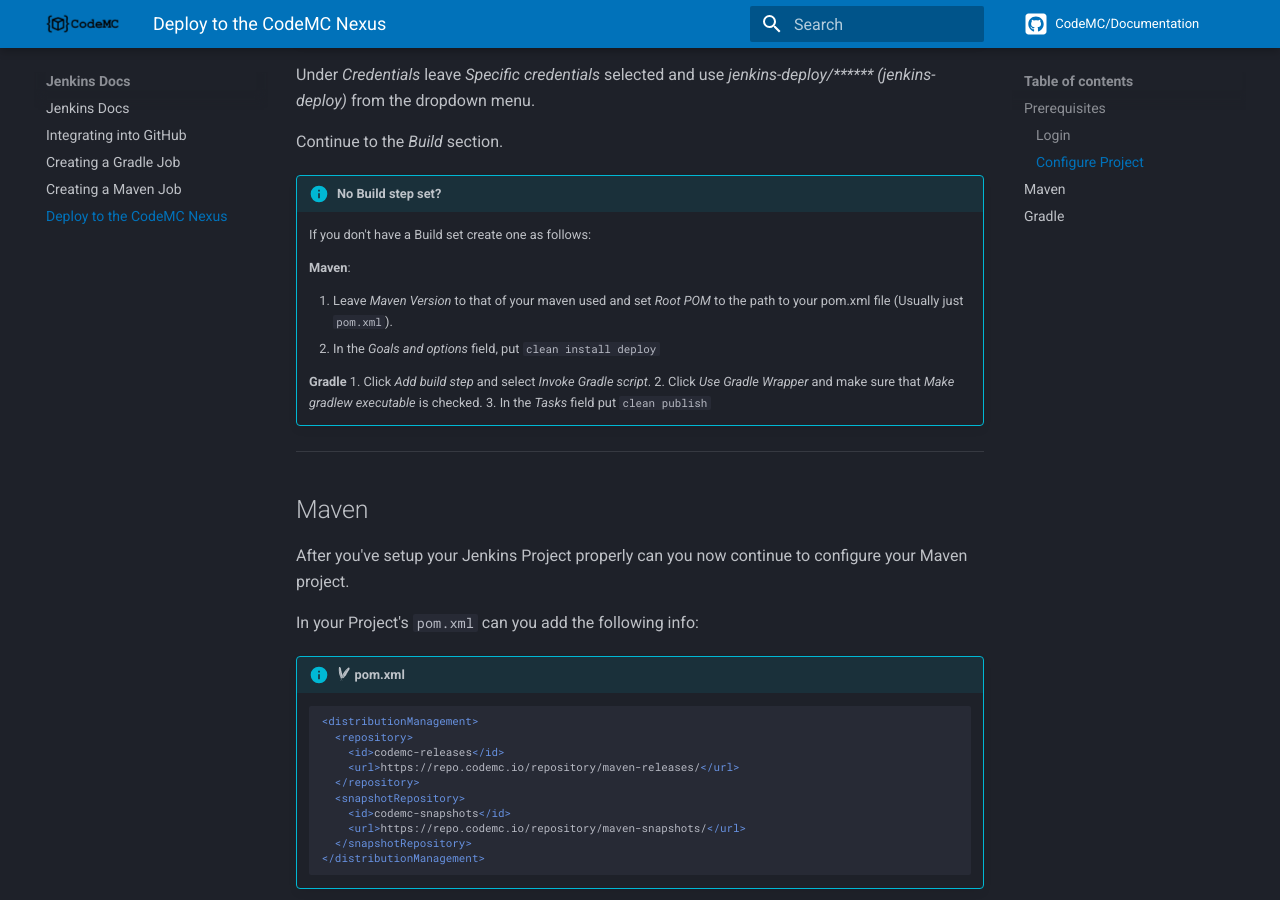
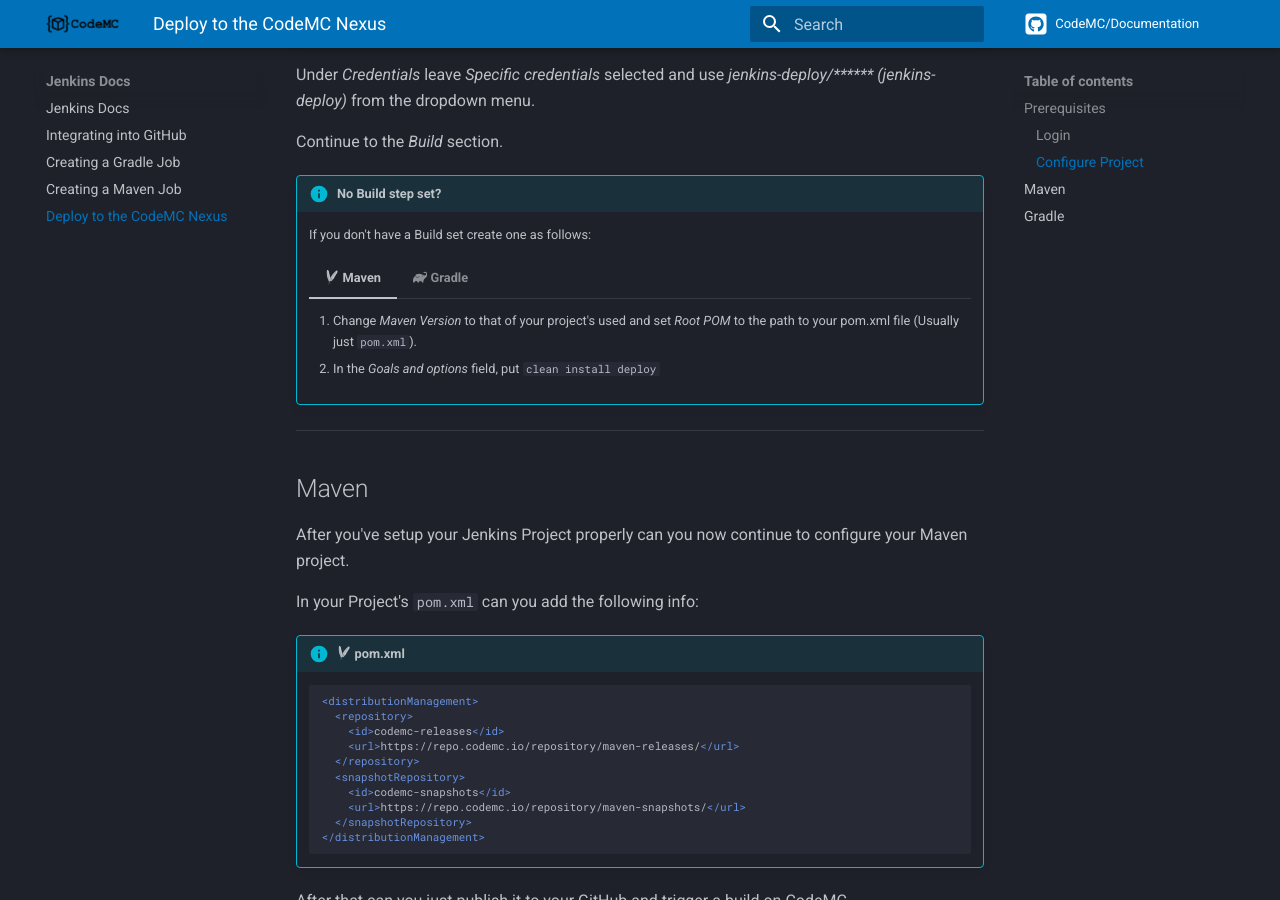
Before and after one commit to CodeMC/Documentation, an MkDocs documentation site: the page built from docs/jenkins/deploy.md, in a window 1280 px wide and 900 px high, scrolled down 1081 px. Built offline with MkDocs 1.6.1 and Material for MkDocs 9.7.7, drawn with Linux system fonts in a browser that asks for light colours; comment, search, counter and statistics services are not loaded.

Commit message:
Use tabs for Build step

```diff
--- a/docs/jenkins/deploy.md
+++ b/docs/jenkins/deploy.md
@@ -30,15 +30,14 @@ Continue to the *Build* section.
 !!! info "No Build step set?"
     If you don't have a Build set create one as follows:
 
-    **Maven**:
+    === ":brands-maven: Maven"
+        1. Change *Maven Version* to that of your project's used and set *Root POM* to the path to your pom.xml file (Usually just `pom.xml`).
+        2. In the *Goals and options* field, put `clean install deploy`
 
-    1. Leave *Maven Version* to that of your maven used and set *Root POM* to the path to your pom.xml file (Usually just `pom.xml`).
-    2. In the *Goals and options* field, put `clean install deploy`
-
-    **Gradle**
-    1. Click *Add build step* and select *Invoke Gradle script*.
-    2. Click *Use Gradle Wrapper* and make sure that *Make gradlew executable* is checked.
-    3. In the *Tasks* field put `clean publish`
+    === ":brands-gradle: Gradle"
+        1. Click *Add build step* and select *Invoke Gradle script*.
+        2. Click *Use Gradle Wrapper* and make sure that *Make gradlew executable* is checked.
+        3. In the *Tasks* field put `clean publish`
 
 ----
 ## Maven
```
